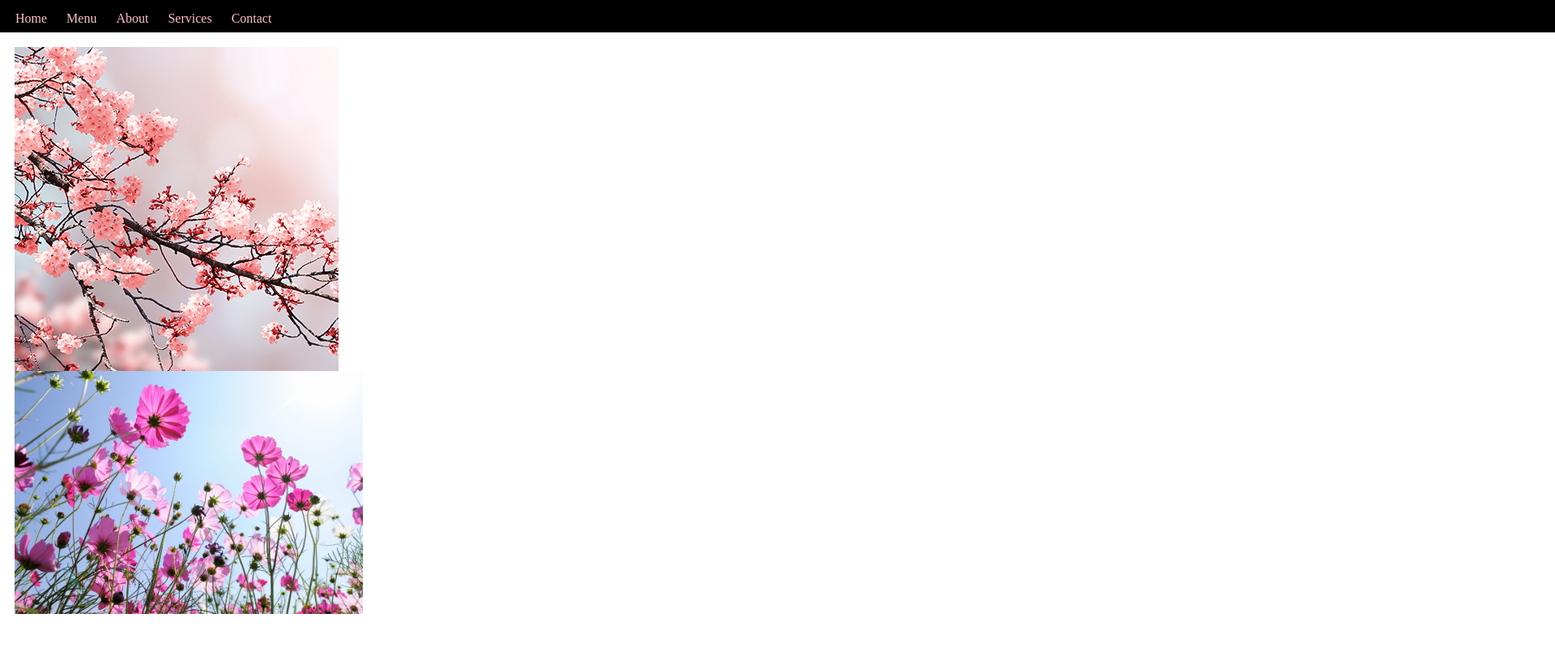
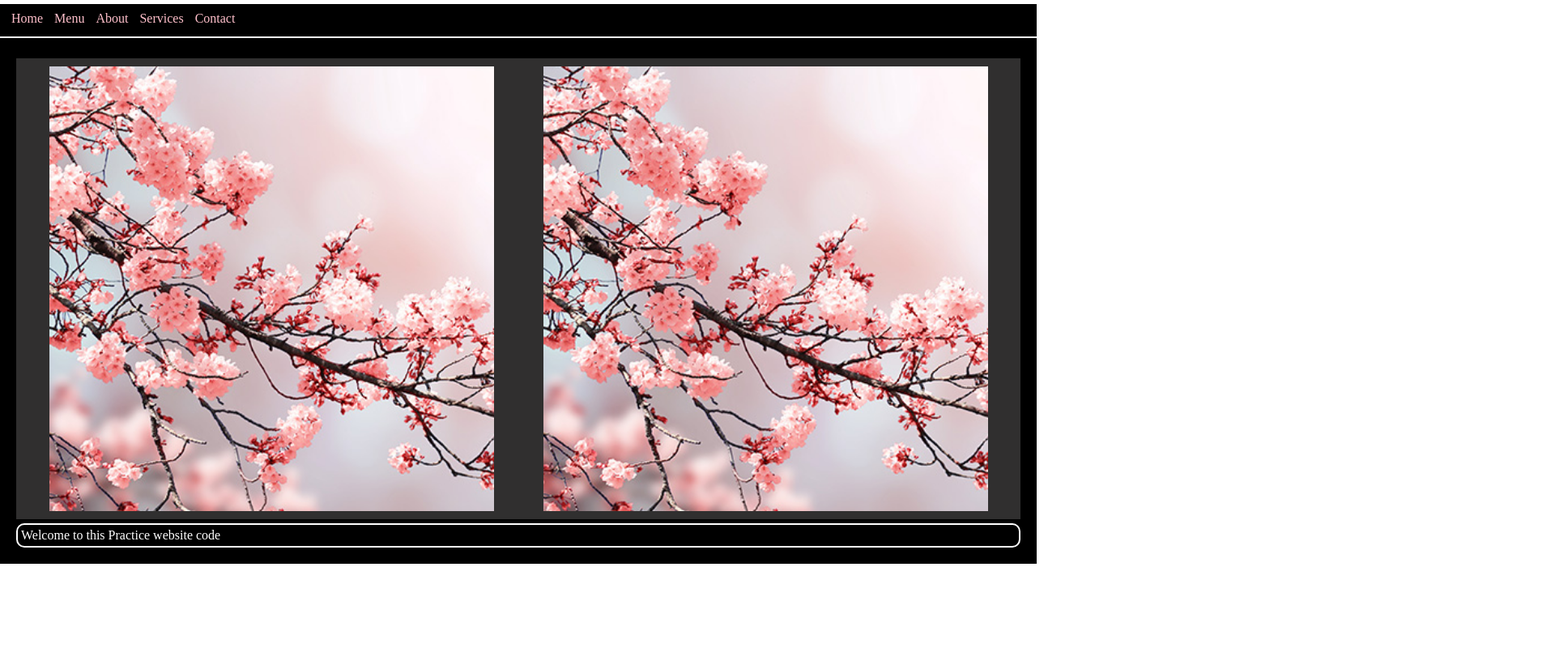
Before and after one commit to Khushi1298/webdev, a plain HTML site: page Template/index.html in a window 1280 px wide. Shown: the top 800 px of the page at 81% size, 1920 px wide, since content can reach past the window. Drawn offline with Linux system fonts and the light colour scheme.

Commit message:
WEB temp

```diff
--- a/Template/index.html
+++ b/Template/index.html
@@ -8,6 +8,7 @@
 </head>
 <body>
     <div>
+        <header>
         <nav>
             <ul>
                 <li><a href="#">Home</a></li>
@@ -17,16 +18,19 @@
                 <li><a href="#">Contact</a></li>
             </ul>
         </nav>
+        </header>
+        <div class="container">
         <div class="box">
             <div class="box1">
                 <img src="pic1.jpg">
             </div>
             <div class="box2">
-                <img src="pic2.jpg">
+                <img src="pic1.jpg">
             </div>
         </div>
         <div class="text">
-            <p>Welcome to this Practice website code</p>
+            <p style="color: white;">Welcome to this Practice website code</p>
+        </div>
         </div>
         <footer></footer>
     </div>
--- a/Template/layout.css
+++ b/Template/layout.css
@@ -1,25 +1,30 @@
 *{
     margin: 0;
     padding: 0;
+    box-sizing: border-box;
 }
 :root{
-    --backgroud-color: black;
+    --background-color: black;
     --color: pink;
+    --header-height:60px;
+}
+.header{
+    position: sticky;
+    top: 0;
 }
 nav{
     text-decoration: none;
     text-align: left;
-    background-color: var(--backgroud-color);
-    display: flex;
-    width: 400%;
-    max-width: 400%;
+    background-color: var(--background-color);
+    width: 150%;
+    max-width: 100%;
     height: 40px;
 }
 ul{
      margin: 5px;
      padding: 2px ;
     display: flex;
-    width: 300%;
+    width: 100%;
 }
 ul li {
     padding: 5px;
@@ -29,21 +34,34 @@ ul li {
 ul li a {
     text-decoration: none;
     color: var(--color);
-    margin: 5px;
-    text-align: left;
+    align-items: left;
+}
+.container{
+    padding: 20px;
+    margin-top: 2px;
+    background-color: var(--background-color);
 }
 .box{
-    height: 1000px;
+    display: flex;
+    justify-content: space-around;
+    margin-top: 5px;
+    padding: 10px;
+    background-color:rgb(48, 47, 47);
+}
+.box1, .box2 {
+    width: 45%;
+}
+
+.box1 img, .box2 img {
     width: 100%;
-    margin: 8px;
-    padding: 10px;
+    height: auto;
+    display: block;
 }
-.box1{
-    height: 400px;
-    width: 50px;
+.text{
+    margin-top: 5px;
+    text-align: left;
+    direction: rtl;
+    border: 2px solid white;
+    padding: 4px;
+    border-radius: 10px;
 }
-.box2{
-    height: 300px;
-    width: 10px;
-    display: flex;
-}
```
